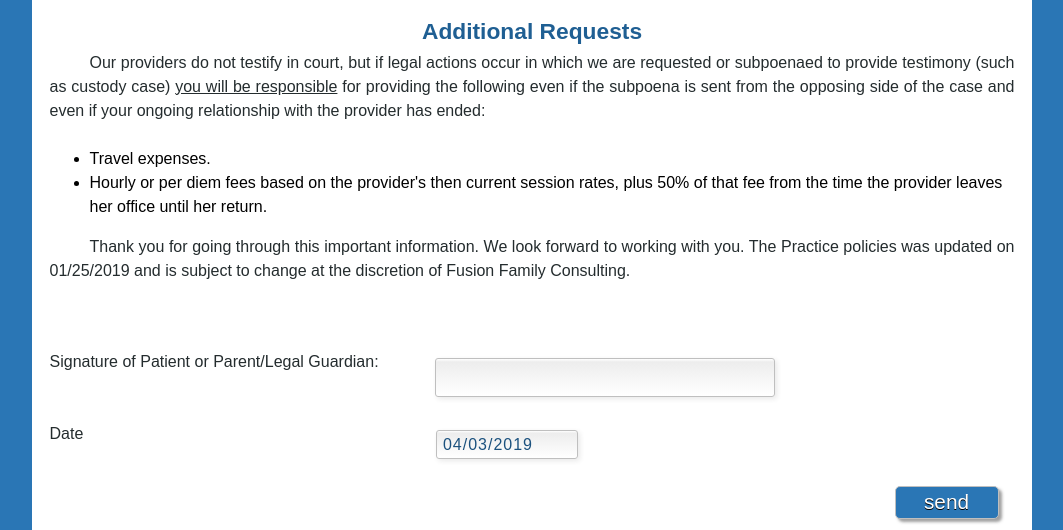
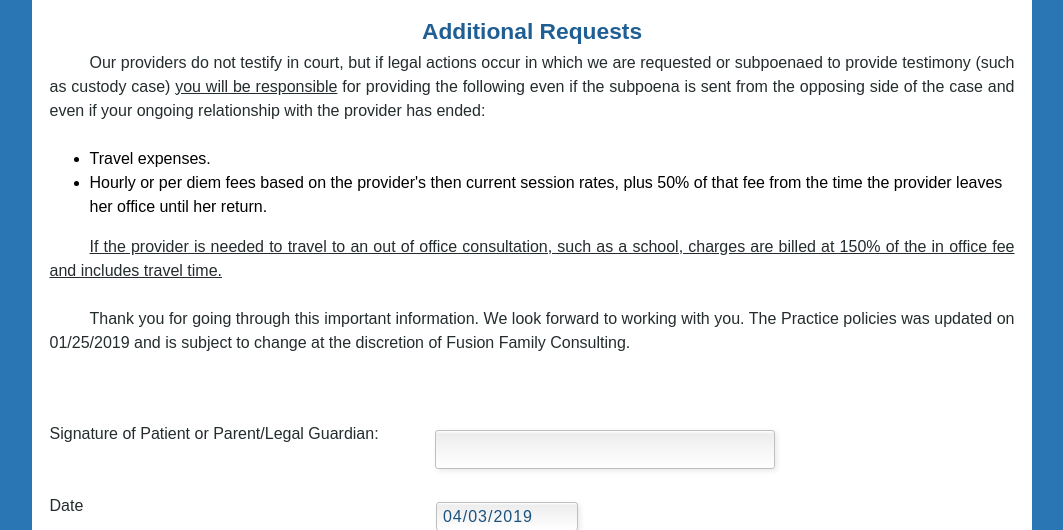
Before and after one commit to rivarub/sa_laro, a PHP site: page /practice-policy.html in a window 1280 px wide. Shown: the part 2631-3161 px from the top of the page, without its empty margins (108-1171 px from the left). Run offline with PHP 8.4, Linux system fonts and the light colour scheme; some libraries are stand-ins or nearby versions; some web fonts are replaced.

Commit message:
Paragraph added

```diff
--- a/practice-policy.html
+++ b/practice-policy.html
@@ -74,6 +74,7 @@
                         <li>Travel expenses.</li>
                         <li>Hourly or per diem fees based on the provider's then current session rates, plus 50% of that fee from the time the provider leaves her office until her return.</li>
                     </ul>
+                    <p class="indent"><u>If the provider is needed to travel to an out of office consultation, such as a school, charges are billed at 150% of the in office fee and includes travel time.</u></p>
                     <p class="indent">Thank you for going through this important information. We look forward to working with you. The Practice policies was updated on 01/25/2019 and is subject to change at the discretion of Fusion Family Consulting.</p>
 <!--                    <p class="indent"><b>Please read and initial:</b></p>
                     <div class="row">
--- a/practicePolicy2pdf.php
+++ b/practicePolicy2pdf.php
@@ -59,6 +59,7 @@ $html .= '<h4>Additional Requests</h4>';
 $html .= 'Our providers do not testify in court, but if legal actions occur in which we are requested or subpoenaed to provide testimony (such as custody case) <u>you will be responsible</u> for providing the following even if the subpoena is sent from the opposing side of the case and even if your ongoing relationship with the provider has ended:';
 $html .= '<br>Travel expenses.';
 $html .= '<br>Hourly or per diem fees based on the provider\'s then current session rates, plus 50% of that fee from the time the provider leaves her office until her return.';
+$html .= '<br><u>If the provider is needed to travel to an out of office consultation, such as a school, charges are billed at 150% of the in office fee and includes travel time.</u>';
 
 $html .= '<br><br>Thank you for going through this important information. We look forward to working with you. The Practice policies was updated on 01/25/2019 and is subject to change at the discretion of Fusion Family Consulting.';
 //$html .= '<br><br><b>Please read and initial:</b>';
```
